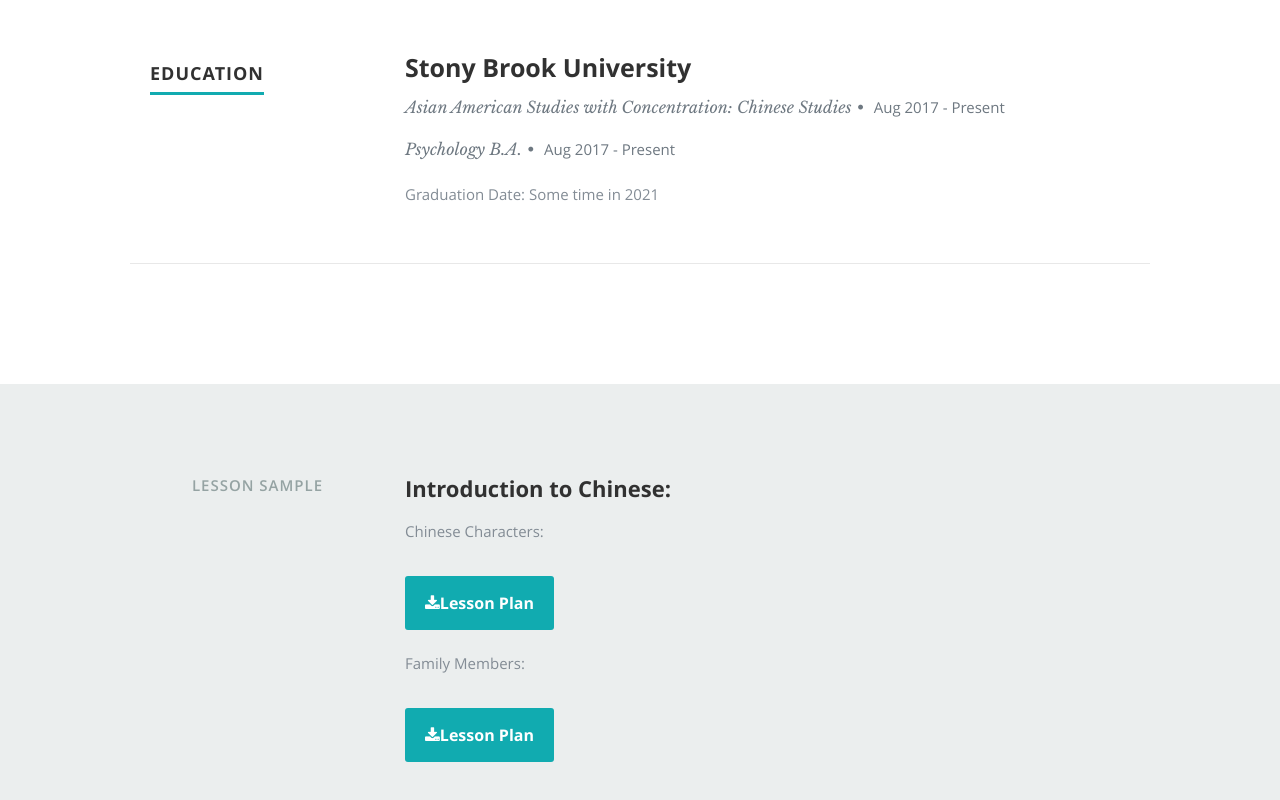
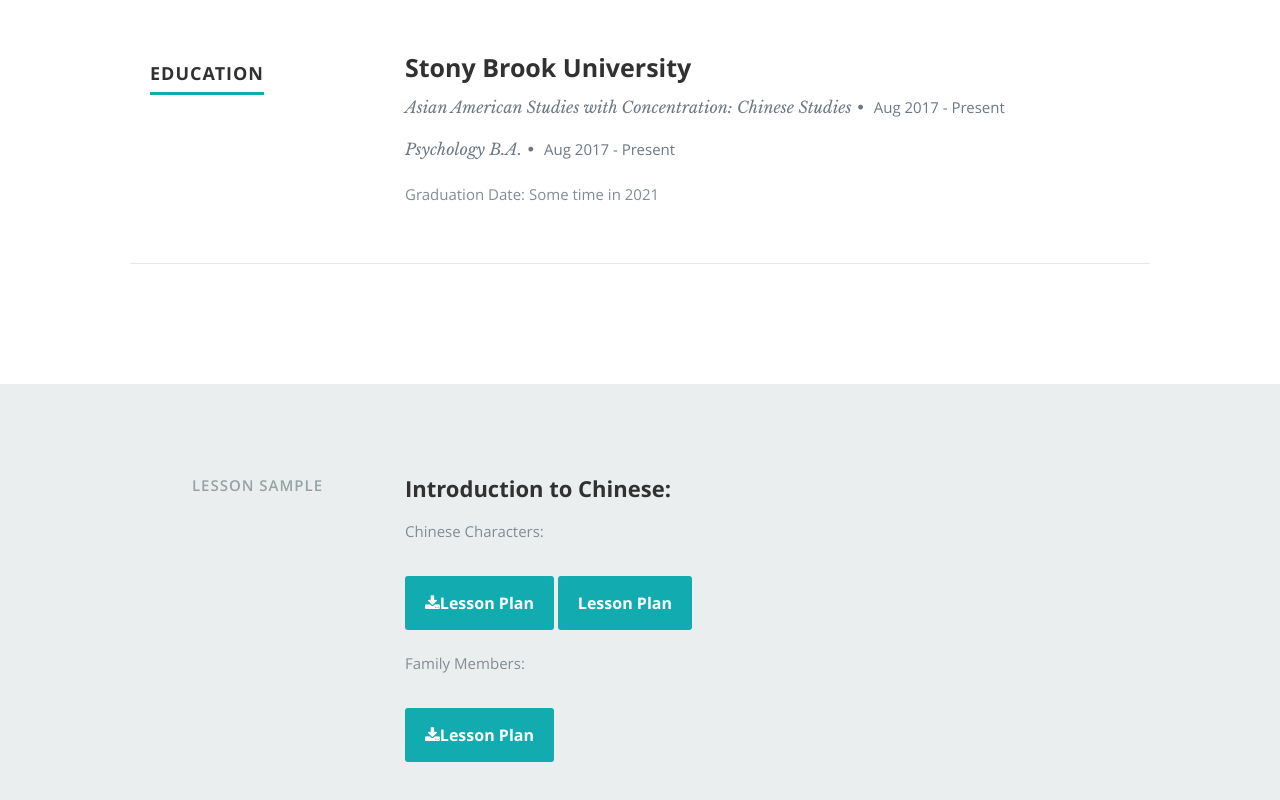
Before and after one commit to shuninglin/shuninglin.github.io, a plain HTML site: page index.html in a window 1280 px wide. Shown: the part 1729-2529 px from the top of the page. Drawn offline with Linux system fonts and the light colour scheme.

Commit message:
Added Link to Characters Lesson Video

```diff
--- a/index.html
+++ b/index.html
@@ -158,6 +158,7 @@
                  <h3>Introduction to Chinese:</h3>
                  <p>Chinese Characters:</p>
                  <a href="files/lp_chinesecharacters.pdf" class="button" target="_blank"><i class="fa fa-download"></i>Lesson Plan</a>
+                 <a href="https://youtu.be/c7vZbNt7RQk" class="button" target="_blank">Lesson Plan</a>
                  <p>Family Members:</p>
                  <a href="files/lp_familymembers.pdf" class="button" target="_blank"><i class="fa fa-download"></i>Lesson Plan</a>
 
```
